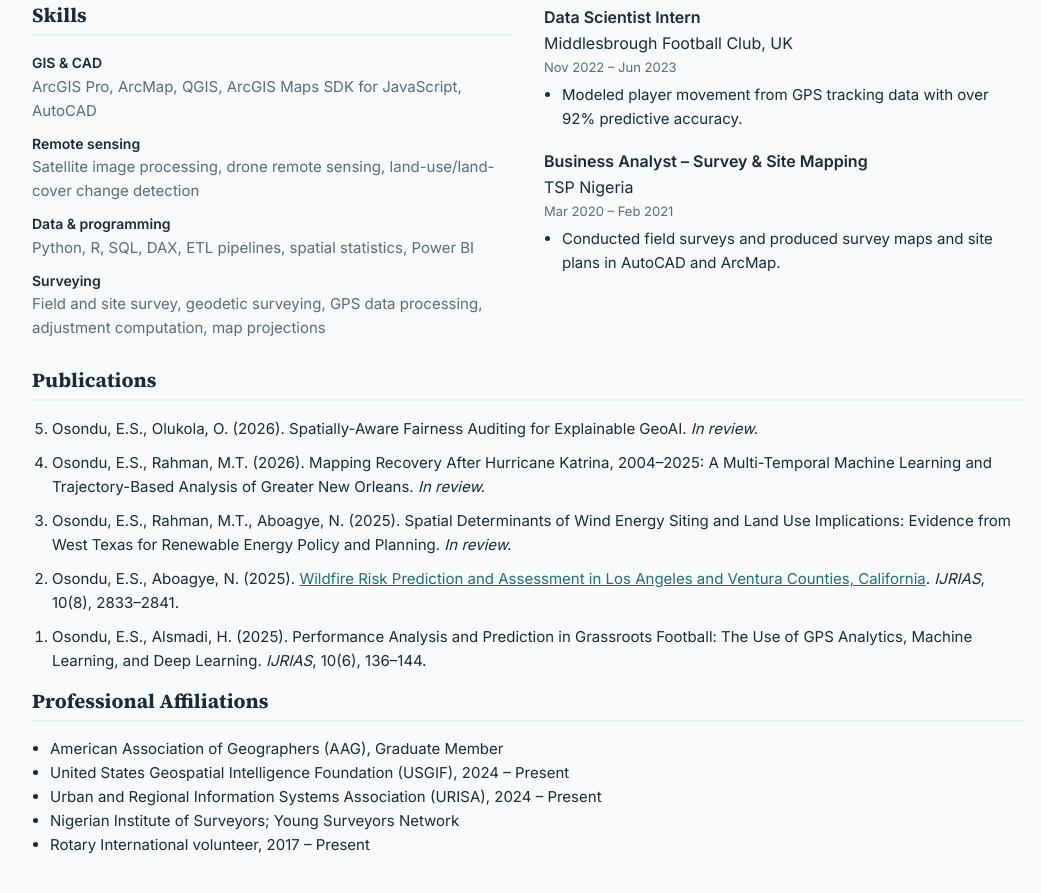
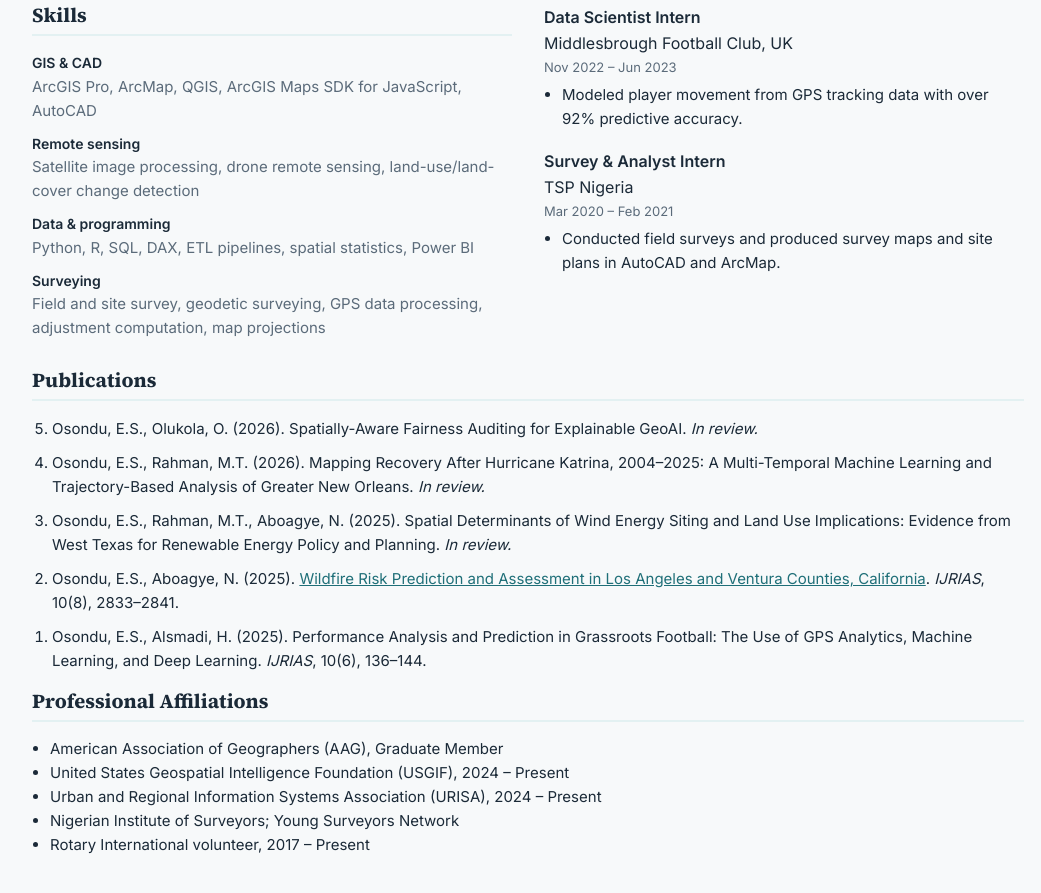
Before and after one commit to StanLi01/Stanli01.github.io, a plain HTML site: page index.html in a window 1280 px wide. Shown: the part 3843-4736 px from the top of the page, without its empty margins (112-1153 px from the left). Drawn offline with Linux system fonts and the light colour scheme.

Commit message:
Update index.html

```diff
--- a/index.html
+++ b/index.html
@@ -252,7 +252,7 @@
         </ul>
       </div>
       <div class="item">
-        <strong>Business Analyst – Survey &amp; Site Mapping</strong>
+        <strong>Survey &amp; Analyst Intern</strong>
         TSP Nigeria
         <div class="when">Mar 2020 – Feb 2021</div>
         <ul>
```
